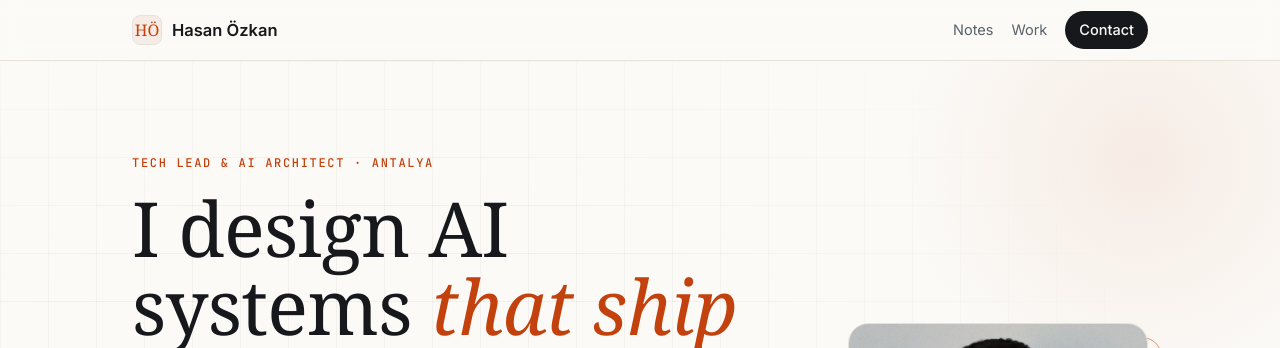
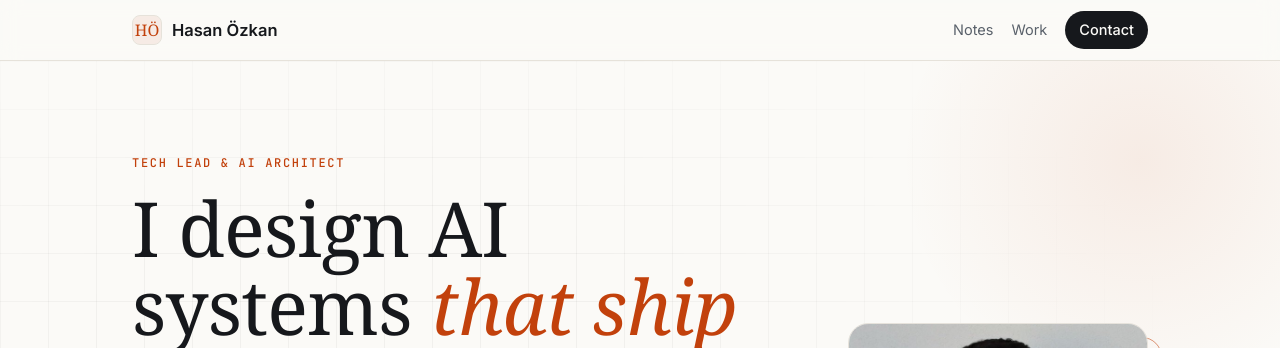
Before and after one commit to hasanozkan/hasanozkan.github.io, a Jekyll site: the page built from index.html, in a window 1280 px wide and 900 px high. Shown: the top 348 px of the window. Built offline with Jekyll 4.4.1, drawn with Linux system fonts in a browser that asks for light colours; some web fonts are replaced.

Commit message:
Hero: drop the location
Co-Authored-By: Claude Opus 5.5 (1M context) <noreply@anthropic.com>
Claude-Session: https://claude.ai/code/session_01LVySNFa23WdzJY79LJpn4P

```diff
--- a/index.html
+++ b/index.html
@@ -4,7 +4,7 @@ layout: default
 <section class="hero">
   <div class="wrap hero-grid">
   <div>
-    <p class="kicker">Tech Lead &amp; AI Architect · Antalya</p>
+    <p class="kicker">Tech Lead &amp; AI Architect</p>
     <h1>I design AI systems <em>that ship</em> — and write down what running them taught me.</h1>
     <p class="hero-sub">LLM products on a sound domain model, delivered through GitOps, measured in production. These are field notes on the decisions behind them, and every one links to code you can run.</p>
     <p class="hero-actions"><a class="btn" href="#notes">Read the notes</a><a class="btn ghost" href="https://www.linkedin.com/in/hasanozkan/">Get in touch</a></p>
```
